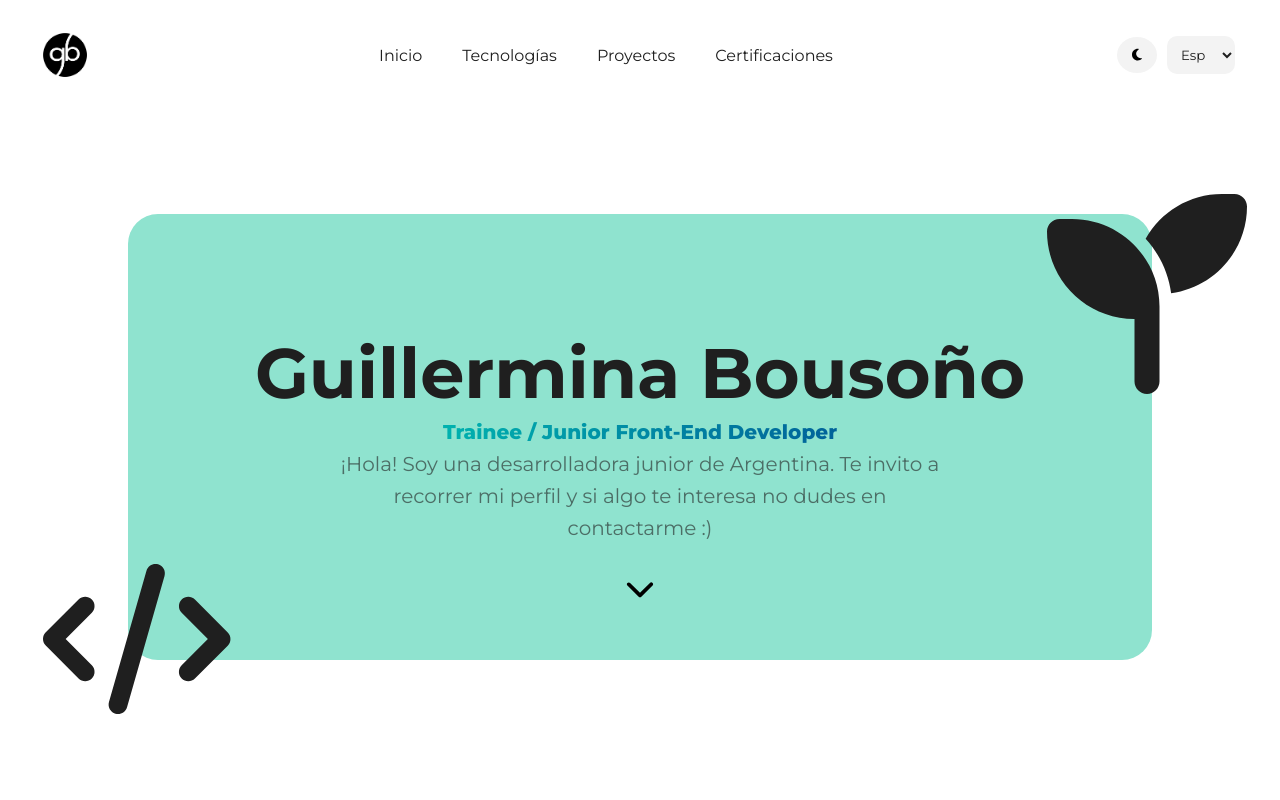
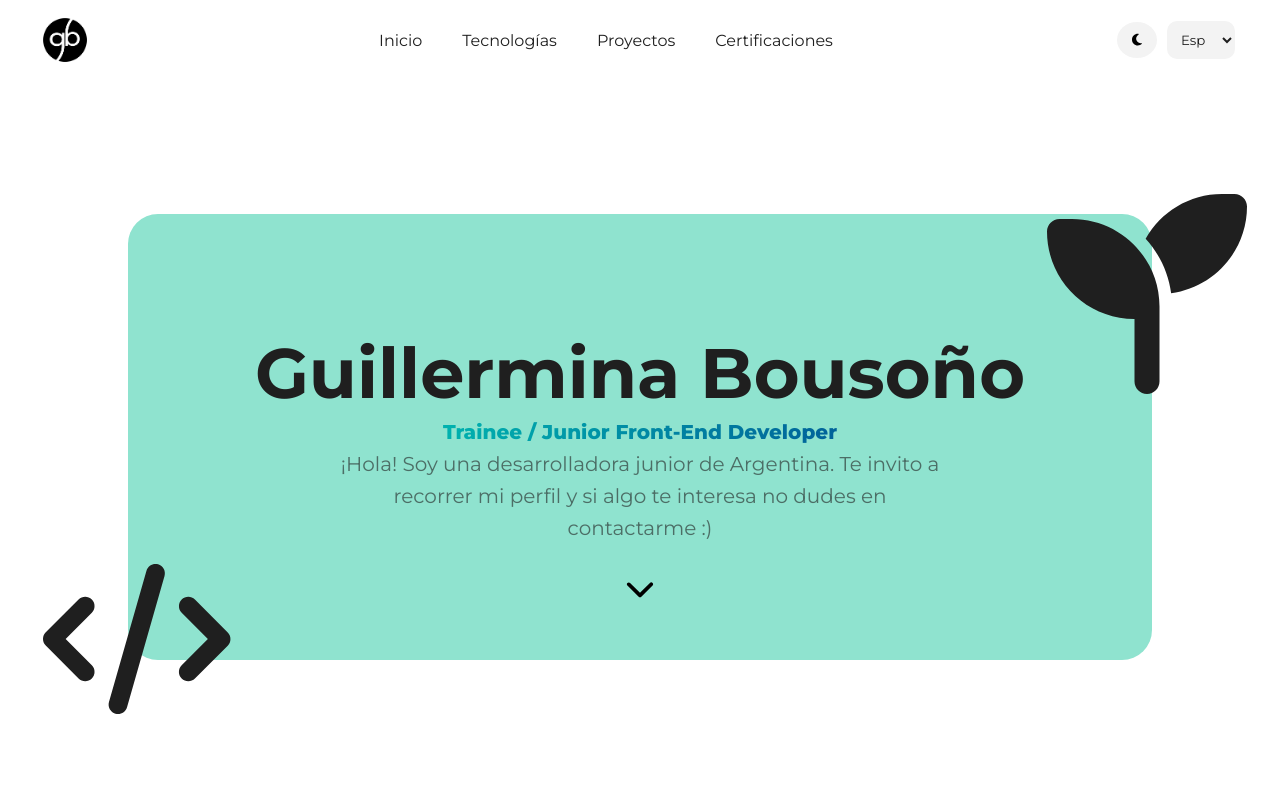
Before and after one commit to Guillerminav/portfolio, a React (Vite) app: page / in a window 1280 px wide. Shown: the top 800 px of the page. Built offline with nearby package versions, Linux system fonts and the light colour scheme.

Commit message:
arreglos en nav

```diff
--- a/src/components/nav/Nav.jsx
+++ b/src/components/nav/Nav.jsx
@@ -1,6 +1,7 @@
 import React from 'react'
 import { useState, useEffect } from 'react'
 import './dark.css'
+import './nav.css'
 import logoDark from '../../assets/logoDark.png'
 import { faMoon } from "@fortawesome/free-solid-svg-icons";
 import { FontAwesomeIcon } from "@fortawesome/react-fontawesome";
--- /dev/null
+++ b/src/components/nav/nav.css
@@ -0,0 +1,4 @@
+.navContainer {
+    max-height: 10vh;
+    padding: 1rem 0;
+}
```
